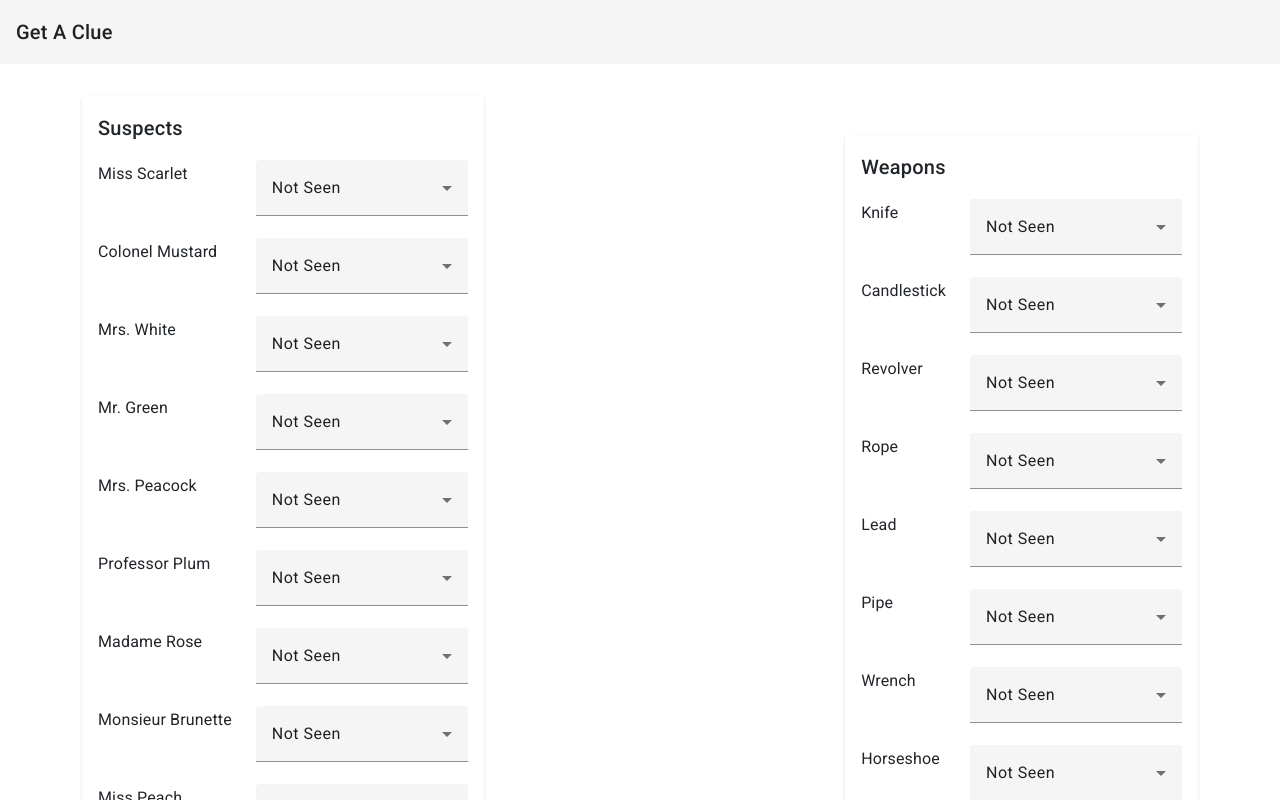
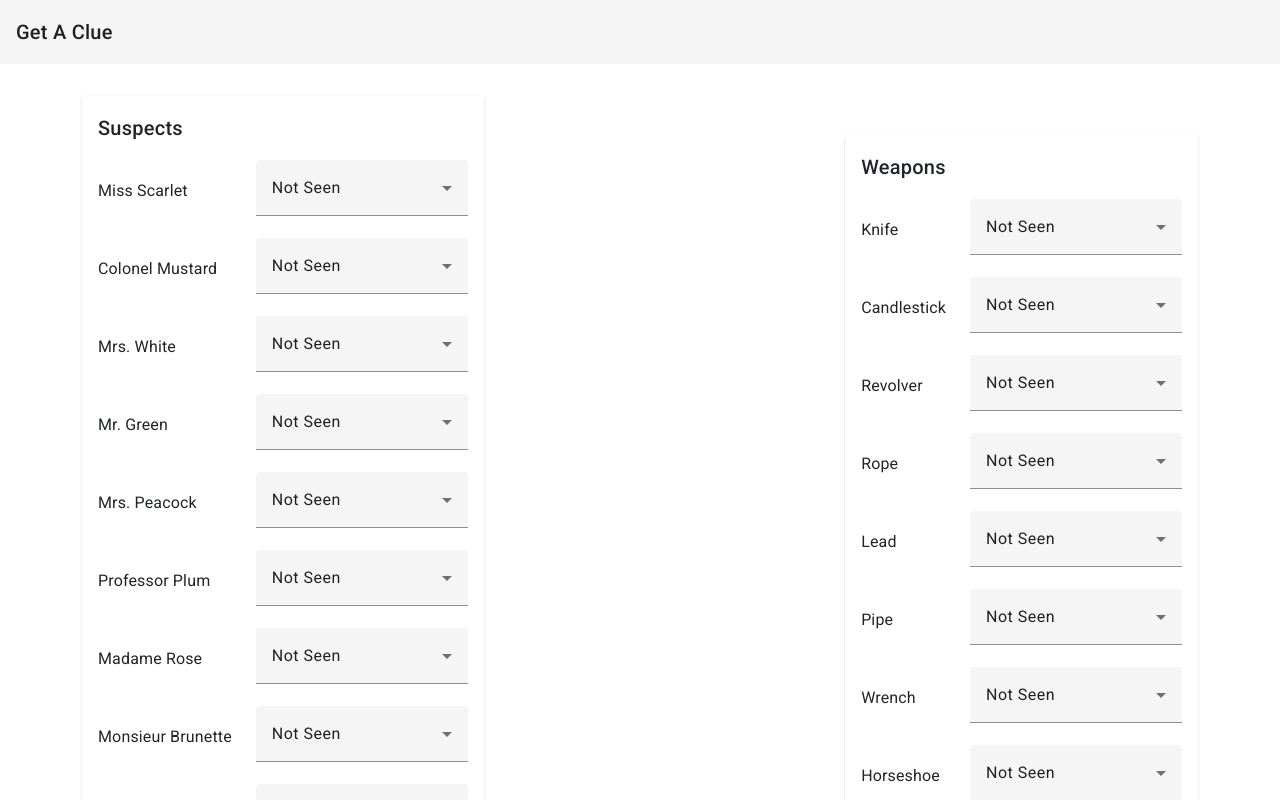
Before and after one commit to garv5014/Get-A-Clue, an Angular app: page / in a window 1280 px wide. Shown: the top 800 px of the page. Built offline with nearby package versions, Linux system fonts and the light colour scheme.

Commit message:
centered the names

```diff
--- a/src/app/deduction-item/deduction-item.component.html
+++ b/src/app/deduction-item/deduction-item.component.html
@@ -1,4 +1,4 @@
-<div class="row">
+<div class="row align-items-center">
   <div class="col">
     <h3>{{ this.name }}</h3>
   </div>
```
